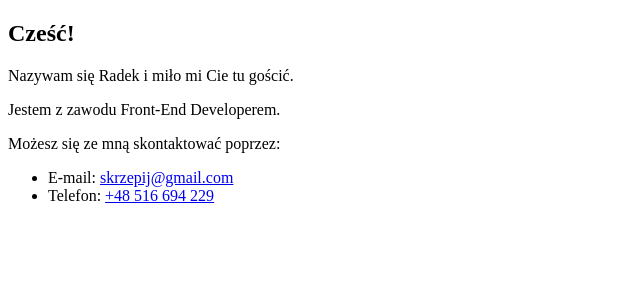
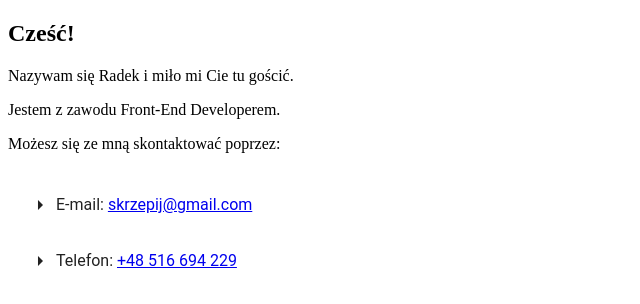
Before and after one commit to skrzepij/skrzepij.github.io, an Angular app: page / in a window 1280 px wide. Shown: the top 304 px of the page, without its empty margins (0-640 px from the left). Built offline with nearby package versions, Linux system fonts and the light colour scheme.

Commit message:
update angular to 7.2.2 due to dependency vulnerability and implement Material Design component (#2)
* update angular to 7.2.2, add first implementation of material design components, update code style definitions

* CR fixes - remove empty lines

```diff
--- a/src/app/app.component.html
+++ b/src/app/app.component.html
@@ -4,7 +4,17 @@
   <p>Jestem z zawodu Front-End Developerem.</p>
   <p>Możesz się ze mną skontaktować poprzez:</p>
   <ul>
-    <li>E-mail: <a href="mailto:skrzepij@gmail.com">skrzepij@gmail.com</a></li>
-    <li>Telefon: <a href="tel:+48516694229">+48 516 694 229</a></li>
+
   </ul>
+
+  <mat-list>
+    <mat-list-item>
+      <mat-icon matListIcon>arrow_right</mat-icon>
+      <div>E-mail: <a href="mailto:skrzepij@gmail.com">skrzepij@gmail.com</a></div>
+    </mat-list-item>
+    <mat-list-item>
+      <mat-icon matListIcon>arrow_right</mat-icon>
+      <div>Telefon: <a href="tel:+48516694229">+48 516 694 229</a></div>
+    </mat-list-item>
+  </mat-list>
 </div>
--- a/src/app/app.component.ts
+++ b/src/app/app.component.ts
@@ -3,7 +3,7 @@ import { Component } from '@angular/core'
 @Component({
   selector: 'rs-root',
   templateUrl: './app.component.html',
-  styleUrls: ['./app.component.sass']
+  styleUrls: [ './app.component.sass' ]
 })
 export class AppComponent {
   name = 'Radek'
--- a/src/environments/environment.prod.ts
+++ b/src/environments/environment.prod.ts
@@ -1,3 +1,3 @@
 export const environment = {
   production: true
-};
+}
--- a/src/environments/environment.ts
+++ b/src/environments/environment.ts
@@ -4,7 +4,7 @@
 
 export const environment = {
   production: false
-};
+}
 
 /*
  * For easier debugging in development mode, you can import the following file
--- a/src/index.html
+++ b/src/index.html
@@ -7,6 +7,8 @@
 
   <meta name="viewport" content="width=device-width, initial-scale=1">
   <link rel="icon" type="image/x-icon" href="favicon.ico">
+
+  <link href="https://fonts.googleapis.com/icon?family=Material+Icons" rel="stylesheet">
 </head>
 <body>
   <rs-root></rs-root>
--- a/src/styles.sass
+++ b/src/styles.sass
@@ -1 +1,3 @@
 /* You can add global styles to this file, and also import other style files */
+
+@import '@angular/material/prebuilt-themes/deeppurple-amber.css'
```
Also changed, not shown: package.json (+17 -14 lines), src/app/app-routing.module.ts (+5 -4 lines), src/app/app.module.ts (+13 -5 lines), src/main.ts (+7 -7 lines), 1 other file (tests, documents, lock files or other folders).
